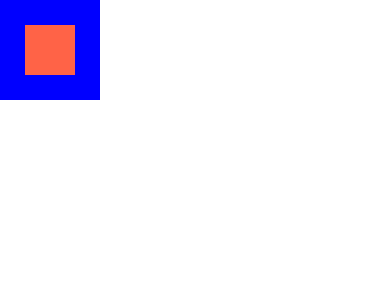
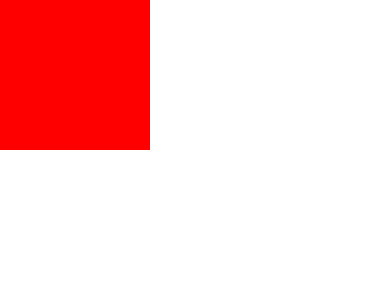
Before and after one commit to shanemduggan/RNAnimations, a React Native app: screen / in a window 390 px wide. Shown: the top 300 px of the page. Built offline with nearby package versions, Linux system fonts and the light colour scheme.

Commit message:
Adds FourCorners example

```diff
--- a/App.js
+++ b/App.js
@@ -28,6 +28,10 @@ import Animations from './screens/FirstAnimation';
 //import PanResponderUsage from './screens/PanResponderUsage';
 // import BoundPanResponder from './screens/BoundPanResponder';
 
+import FourCorners from './screens/class/FourCorners';
+
+// TODO: add navigation and screen with links. each screen should have back button
+
 const App: () => React$Node = () => {
 
   // global.HermesInteral (Engine: Hermes)
@@ -36,7 +40,9 @@ const App: () => React$Node = () => {
     <View style={styles.container}>
       {/* <StatusBar barStyle="dark-content" />
       <SafeAreaView> */}
-        <Animations />
+        {/* <Animations /> */}
+
+        <FourCorners />
 
         {/* <PanResponderUsage /> */}
 
--- /dev/null
+++ b/screens/CardFlip.js
@@ -0,0 +1 @@
+// TODO: make card flip animation
--- /dev/null
+++ b/screens/class/FourCorners.js
@@ -0,0 +1,75 @@
+import React, { Component } from "react";
+import {
+  StyleSheet,
+  View,
+  Dimensions,
+  TouchableWithoutFeedback,
+  Animated
+} from "react-native";
+
+// TODO: define box dimensions as constants?
+
+export default class FourCorners extends Component {
+  state = {
+    animation: new Animated.ValueXY()
+  }
+
+  startAnimation = () => {
+    const { width, height } = Dimensions.get("window");
+
+    Animated.sequence([
+      Animated.spring(this.state.animation.y, {
+        toValue: height - this._height,
+        useNativeDriver: true
+      }),
+      Animated.spring(this.state.animation.x, {
+        toValue: width - this._width,
+        useNativeDriver: true
+      }),
+      Animated.spring(this.state.animation.y, {
+        toValue: 0,
+        useNativeDriver: true
+      }),
+      Animated.spring(this.state.animation.x, {
+        toValue: 0,
+        useNativeDriver: true
+      })
+    ]).start()
+  }
+
+  saveDimensions = (e) => {
+    this._width = e.nativeEvent.layout.width;
+    this._height = e.nativeEvent.layout.height;
+  }
+
+  render() {
+    const animatedStyles = {
+      transform: this.state.animation.getTranslateTransform()
+    }
+
+    return (
+      <View style={styles.container}>
+        <TouchableWithoutFeedback
+          onPress={this.startAnimation}
+          onLayout={this.saveDimensions}
+        >
+          <Animated.View style={[styles.box, animatedStyles]} />
+        </TouchableWithoutFeedback>
+      </View>
+    );
+  }
+}
+
+const styles = StyleSheet.create({
+  container: {
+    flex: 1,
+  },
+  box: {
+    width: 150,
+    height: 150,
+    backgroundColor: 'red',
+    position: 'absolute',
+    top: 0,
+    left: 0
+  }
+});
```
Also changed, not shown: revisit.txt.
